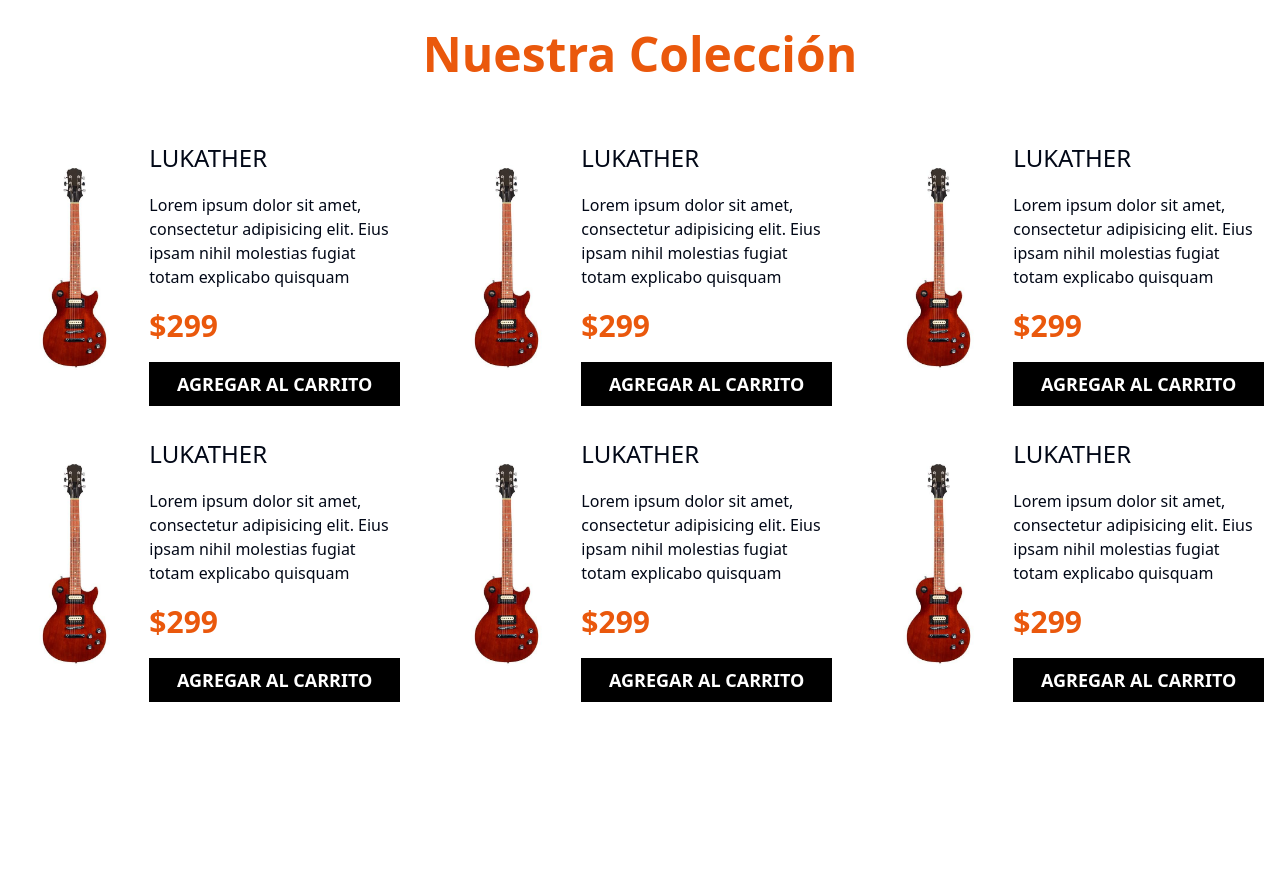
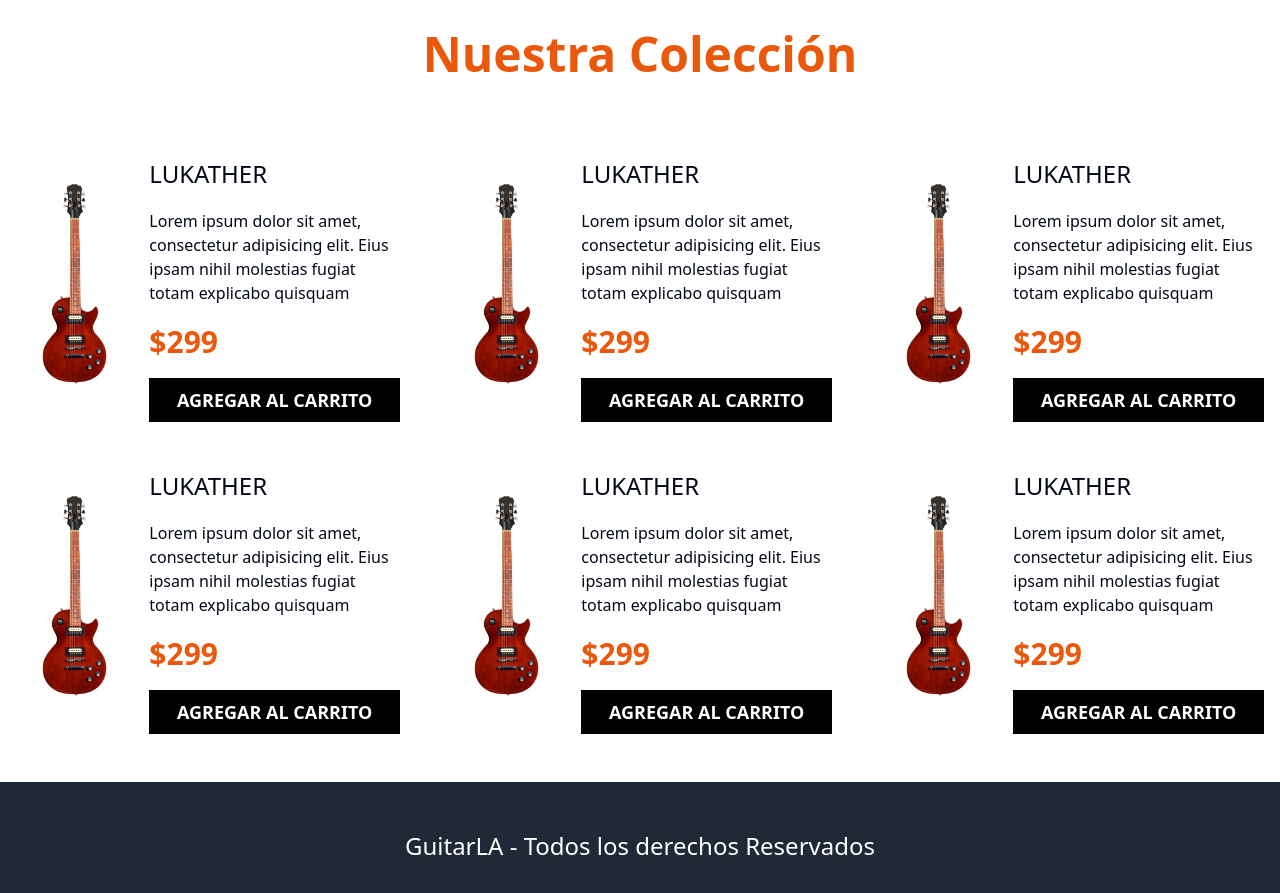
Before and after one commit to deglan-rivas/frontend-ts-shoppingCart, a React (Vite) app: page / in a window 1280 px wide. Shown: the part 157-1050 px from the top of the page. Before the commit the page ends 891 px from the top, so only its background shows below. Built offline with nearby package versions, Linux system fonts and the light colour scheme.

Commit message:
feat: :sparkles: add footer section

```diff
--- a/src/App.tsx
+++ b/src/App.tsx
@@ -1,3 +1,4 @@
+import Footer from "./sections/Footer"
 import Header from "./sections/Header"
 import Main from "./sections/Main"
 
@@ -6,6 +7,7 @@ function App() {
     <>
       <Header/>
       <Main/>
+      <Footer/>
     </>
   )
 }
--- /dev/null
+++ b/src/sections/Footer.tsx
@@ -0,0 +1,7 @@
+export default function Footer () {
+  return (
+    <footer className="bg-gray-800 text-white text-center text-2xl py-12">
+      GuitarLA - Todos los derechos Reservados
+    </footer>
+  )
+}
--- a/src/sections/Main.tsx
+++ b/src/sections/Main.tsx
@@ -5,7 +5,7 @@ export default function Main () {
         Nuestra Colección
       </h2>
 
-      <div className="grid grid-cols-1 md:grid-cols-2 lg:grid-cols-3 gap-x-4 gap-y-8 py-8">
+      <div className="grid grid-cols-1 md:grid-cols-2 lg:grid-cols-3 gap-x-4 gap-y-12 py-12">
         <div className="grid grid-cols-3 px-4 gap-4">
           <div className="col-span-1">
             <img src="/img/guitarra_01.jpg" alt="guitarra 01" />
```
